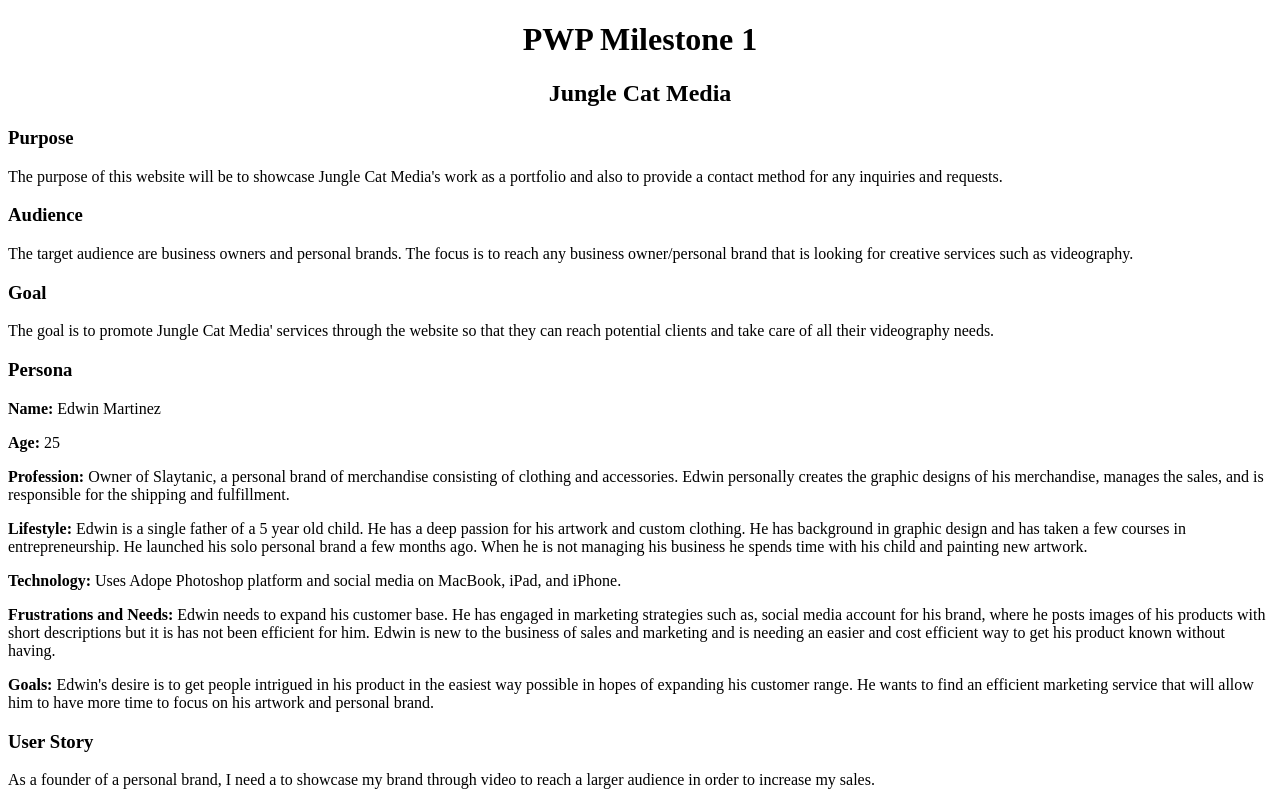
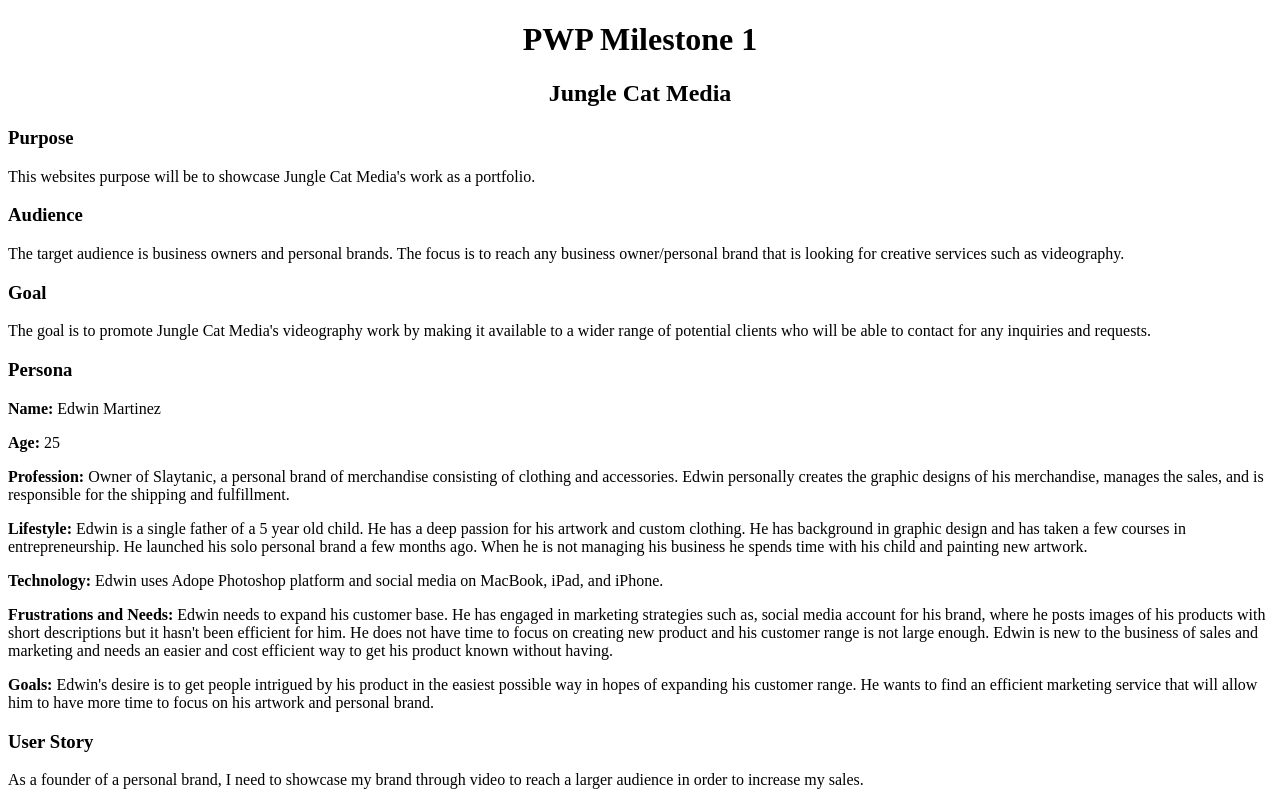
Before and after one commit to floribellaponce/jungle-cat-media, a PHP site: page /milestone-1.php in a window 1280 px wide. Run offline with PHP 8.4, Linux system fonts and the light colour scheme.

Commit message:
more revisions

```diff
--- a/public_html/documentation/milestone-1.php
+++ b/public_html/documentation/milestone-1.php
@@ -8,14 +8,13 @@
 <h1 align="center">PWP Milestone 1</h1>
 <h2 align="center">Jungle Cat Media</h2>
 <h3>Purpose</h3>
-The purpose of this website will be to showcase Jungle Cat Media's work as a portfolio and also
-to provide a contact method for any inquiries and requests.
+This websites purpose will be to showcase Jungle Cat Media's work as a portfolio.
 <h3>Audience</h3>
-The target audience are business owners and personal brands. The focus is to reach any
+The target audience is business owners and personal brands. The focus is to reach any
 business owner/personal brand that is looking for creative services such as videography.
 <h3>Goal</h3>
-The goal is to promote Jungle Cat Media' services through the website so that
-they can reach potential clients and take care of all their videography needs.
+The goal is to promote Jungle Cat Media's videography work by making it available to a wider range of potential clients
+who will be able to contact for any inquiries and requests.
 <h3>Persona</h3>
 <p>
 	<strong>Name: </strong>Edwin Martinez
@@ -35,20 +34,21 @@ they can reach potential clients and take care of all their videography needs.
 	painting new artwork.
 </p>
 <p>
-	<strong>Technology: </strong> Uses Adope Photoshop platform and social media on MacBook, iPad, and iPhone.
+	<strong>Technology: </strong> Edwin uses Adope Photoshop platform and social media on MacBook, iPad, and iPhone.
 </p>
 <p>
 	<strong>Frustrations and Needs: </strong>Edwin needs to expand his customer base. He has engaged in marketing
 	strategies such as, social media account for his brand, where he posts images of his products with short
-	descriptions but it is has not been efficient for him. Edwin is new to the business of sales and marketing
-	and is needing an easier and cost efficient way to get his product known without having.
+	descriptions but it hasn't been efficient for him. He does not have time to focus on creating new product and his
+	customer range is not large enough. Edwin is new to the business of sales and marketing
+	and needs an easier and cost efficient way to get his product known without having.
 </p>
 <p>
-	<strong>Goals: </strong>Edwin's desire is to get people intrigued in his product in the easiest way possible
+	<strong>Goals: </strong>Edwin's desire is to get people intrigued by his product in the easiest possible way
 	in hopes of expanding his customer range. He wants to find an efficient marketing service that will allow him
 	to have more time to focus on his artwork and personal brand.
 </p>
-<h3>User Story</h3>As a founder of a personal brand, I need a to showcase my brand through
+<h3>User Story</h3>As a founder of a personal brand, I need to showcase my brand through
 	video to reach a larger audience in order to increase my sales.
 </body>
 </html>
```
